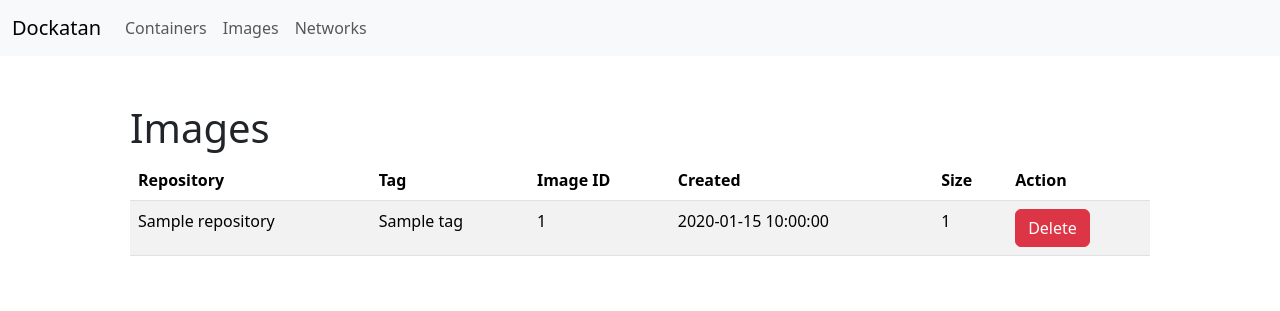
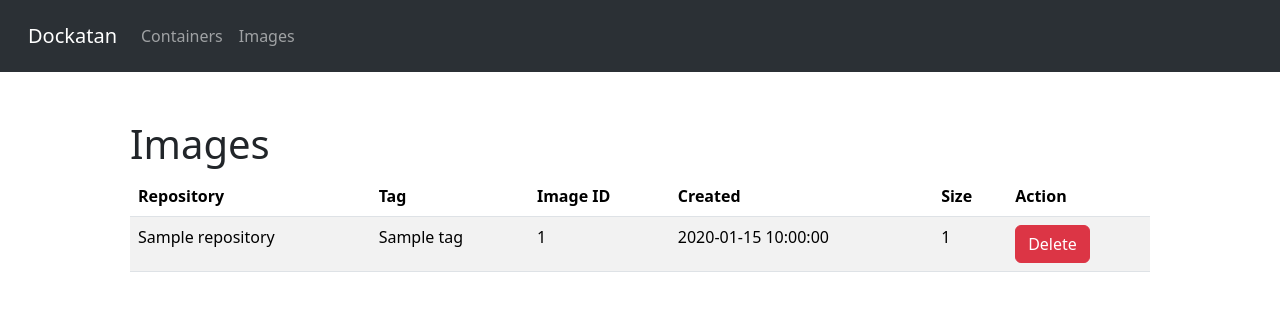
Before and after one commit to rithask/dockatan, a Flask app: template templates/images.html in a window 1280 px wide. Shown: the top 311 px of the page. Run offline with Flask 2, Linux system fonts and the light colour scheme; the template is opened without the code that fills it: most values are stand-ins (such as "Sample title", 1, 10 or a date in 2020).

Commit message:
Remove Networks section

```diff
--- a/templates/layout.html
+++ b/templates/layout.html
@@ -9,7 +9,7 @@
 </head>
 
 <body>
-	<nav class="navbar navbar-expand-lg bg-body-tertiary sticky-top">
+	<nav class="navbar bg-dark navbar-expand-lg bg-body-tertiary sticky-top p-3" data-bs-theme="dark">
 		<div class="container-fluid">
 		  <a class="navbar-brand" href="/">Dockatan</a>
 		  <button class="navbar-toggler" type="button" data-bs-toggle="collapse" data-bs-target="#navbarNav" aria-controls="navbarNav" aria-expanded="false" aria-label="Toggle navigation">
@@ -23,9 +23,9 @@
 			  <li class="nav-item">
 				<a class="nav-link" href="/images">Images</a>
 			  </li>
-			  <li class="nav-item">
+			  <!-- <li class="nav-item">
 				<a class="nav-link" href="/networks">Networks</a>
-			  </li>
+			  </li> -->
 			</ul>
 		  </div>
 		</div>
```
